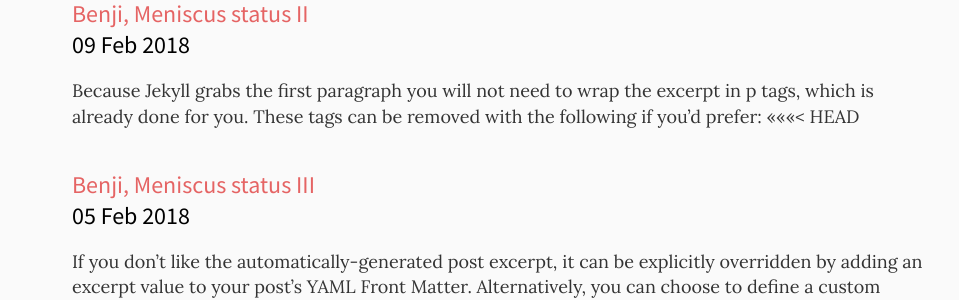
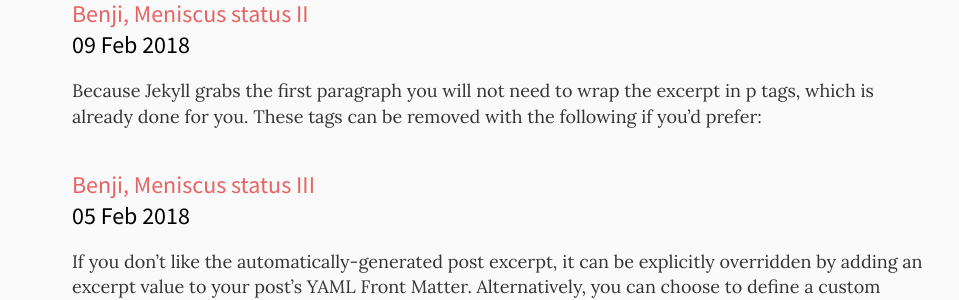
Before and after one commit to benjinyc/benjinyc.github.io, a Jekyll site: the page built from blog/index.html, in a window 1280 px wide. Shown: the part 572-872 px from the top of the page, without its empty margins (160-1119 px from the left). Built offline with Jekyll 4.4.1, drawn with Linux system fonts in a browser that asks for light colours; comment, search, counter and statistics services are not loaded.

Commit message:
blog update
Signed-off-by: ben kim <benkim@bens-MacBook-Pro.local>

```diff
--- a/_posts/2018-02-09-benji-meniscus-status_II.md
+++ b/_posts/2018-02-09-benji-meniscus-status_II.md
@@ -4,9 +4,8 @@
 date: 2018-02-09
 ---
 Because Jekyll grabs the first paragraph you will not need to wrap the excerpt in p tags, which is already done for you. These tags can be removed with the following if you’d prefer:
-<<<<<<< HEAD
+
+
+What else is comming?, see below…
 
 <iframe width="560" height="315" src="https://www.youtube.com/embed/zsTS0f19mp8" frameborder="0" allow="autoplay; encrypted-media" allowfullscreen></iframe>
-=======
-What else is comming?, see below…
->>>>>>> 977904a640cf7ee53acd7321aaddd81dbba1e81c
```
